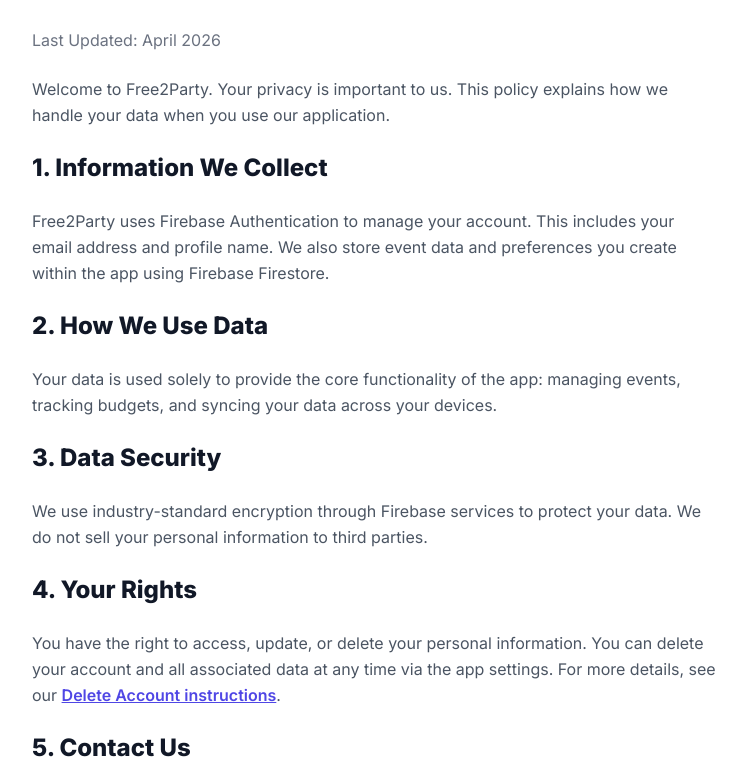
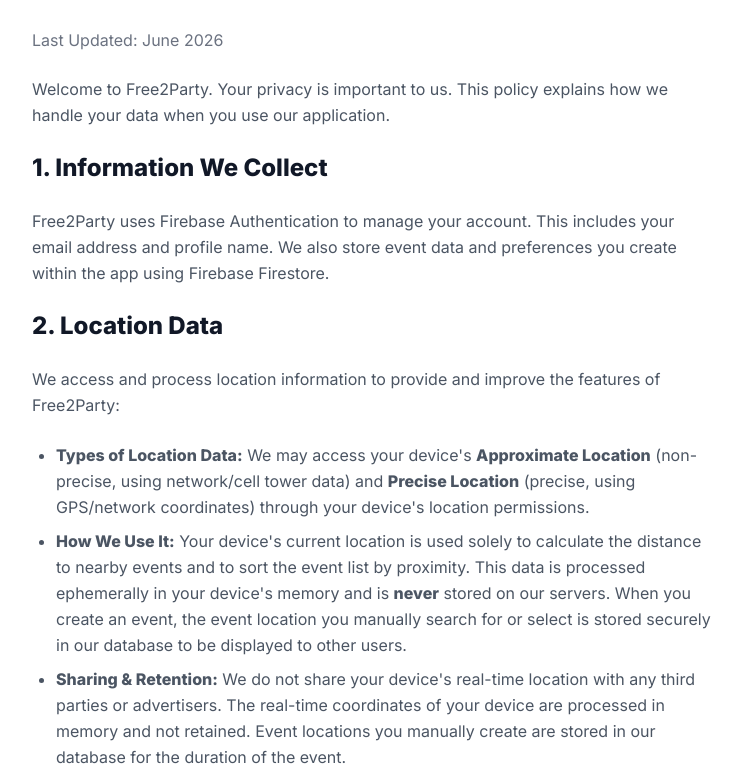
Before and after one commit to albuquerquehugo/Free2Party, a plain HTML site: page public/privacy.html in a window 1280 px wide. Shown: the part 189-955 px from the top of the page, without its empty margins (265-1011 px from the left). Drawn offline with nearby package versions, Linux system fonts and the light colour scheme.

Commit message:
chore: configure hosting site and update privacy policy with location data processing details

```diff
--- a/public/privacy.html
+++ b/public/privacy.html
@@ -12,7 +12,7 @@
     <div class="max-w-3xl mx-auto bg-white p-10 rounded-3xl shadow-sm border border-gray-100">
         <a href="/" class="text-indigo-600 font-semibold mb-8 inline-block">&larr; Back to Home</a>
         <h1 class="text-4xl font-extrabold mb-8">Privacy Policy</h1>
-        <p class="text-gray-500 mb-6">Last Updated: April 2026</p>
+        <p class="text-gray-500 mb-6">Last Updated: June 2026</p>
 
         <div class="space-y-6 text-gray-600 leading-relaxed">
             <p>Welcome to Free2Party. Your privacy is important to us. This policy explains how we handle your data when you use our application.</p>
@@ -20,16 +20,25 @@
             <h2 class="text-2xl font-bold text-gray-900 mt-8">1. Information We Collect</h2>
             <p>Free2Party uses Firebase Authentication to manage your account. This includes your email address and profile name. We also store event data and preferences you create within the app using Firebase Firestore.</p>
 
-            <h2 class="text-2xl font-bold text-gray-900 mt-8">2. How We Use Data</h2>
+            <h2 class="text-2xl font-bold text-gray-900 mt-8">2. Location Data</h2>
+            <p>We access and process location information to provide and improve the features of Free2Party:</p>
+            <ul class="list-disc pl-6 space-y-2 mt-2">
+                <li><strong>Types of Location Data:</strong> We may access your device's <strong>Approximate Location</strong> (non-precise, using network/cell tower data) and <strong>Precise Location</strong> (precise, using GPS/network coordinates) through your device's location permissions.</li>
+                <li><strong>How We Use It:</strong> Your device's current location is used solely to calculate the distance to nearby events and to sort the event list by proximity. This data is processed ephemerally in your device's memory and is <strong>never</strong> stored on our servers. When you create an event, the event location you manually search for or select is stored securely in our database to be displayed to other users.</li>
+                <li><strong>Sharing &amp; Retention:</strong> We do not share your device's real-time location with any third parties or advertisers. The real-time coordinates of your device are processed in memory and not retained. Event locations you manually create are stored in our database for the duration of the event.</li>
+                <li><strong>User Control:</strong> You can grant or revoke location permissions at any time through your device's settings. If denied, the app remains functional, but events will be sorted by date and time instead of proximity.</li>
+            </ul>
+
+            <h2 class="text-2xl font-bold text-gray-900 mt-8">3. How We Use Data</h2>
             <p>Your data is used solely to provide the core functionality of the app: managing events, tracking budgets, and syncing your data across your devices.</p>
 
-            <h2 class="text-2xl font-bold text-gray-900 mt-8">3. Data Security</h2>
+            <h2 class="text-2xl font-bold text-gray-900 mt-8">4. Data Security</h2>
             <p>We use industry-standard encryption through Firebase services to protect your data. We do not sell your personal information to third parties.</p>
 
-            <h2 class="text-2xl font-bold text-gray-900 mt-8">4. Your Rights</h2>
+            <h2 class="text-2xl font-bold text-gray-900 mt-8">5. Your Rights</h2>
             <p>You have the right to access, update, or delete your personal information. You can delete your account and all associated data at any time via the app settings. For more details, see our <a href="delete-account.html" class="text-indigo-600 font-semibold underline">Delete Account instructions</a>.</p>
 
-            <h2 class="text-2xl font-bold text-gray-900 mt-8">5. Contact Us</h2>
+            <h2 class="text-2xl font-bold text-gray-900 mt-8">6. Contact Us</h2>
             <p>If you have any questions about this policy, please contact us at <span class="font-semibold text-indigo-600">hello@free2party.app</span>.</p>
         </div>
     </div>
```
Also changed, not shown: firebase.json.
